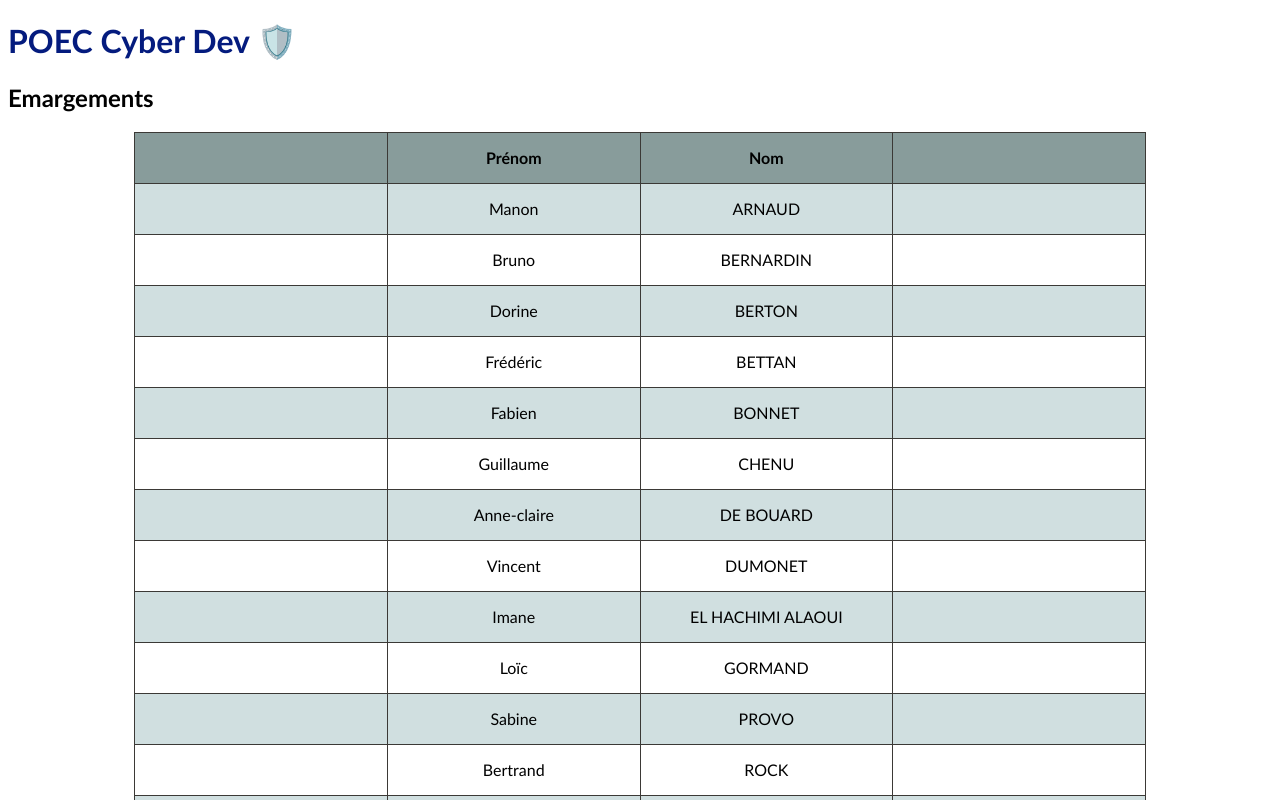
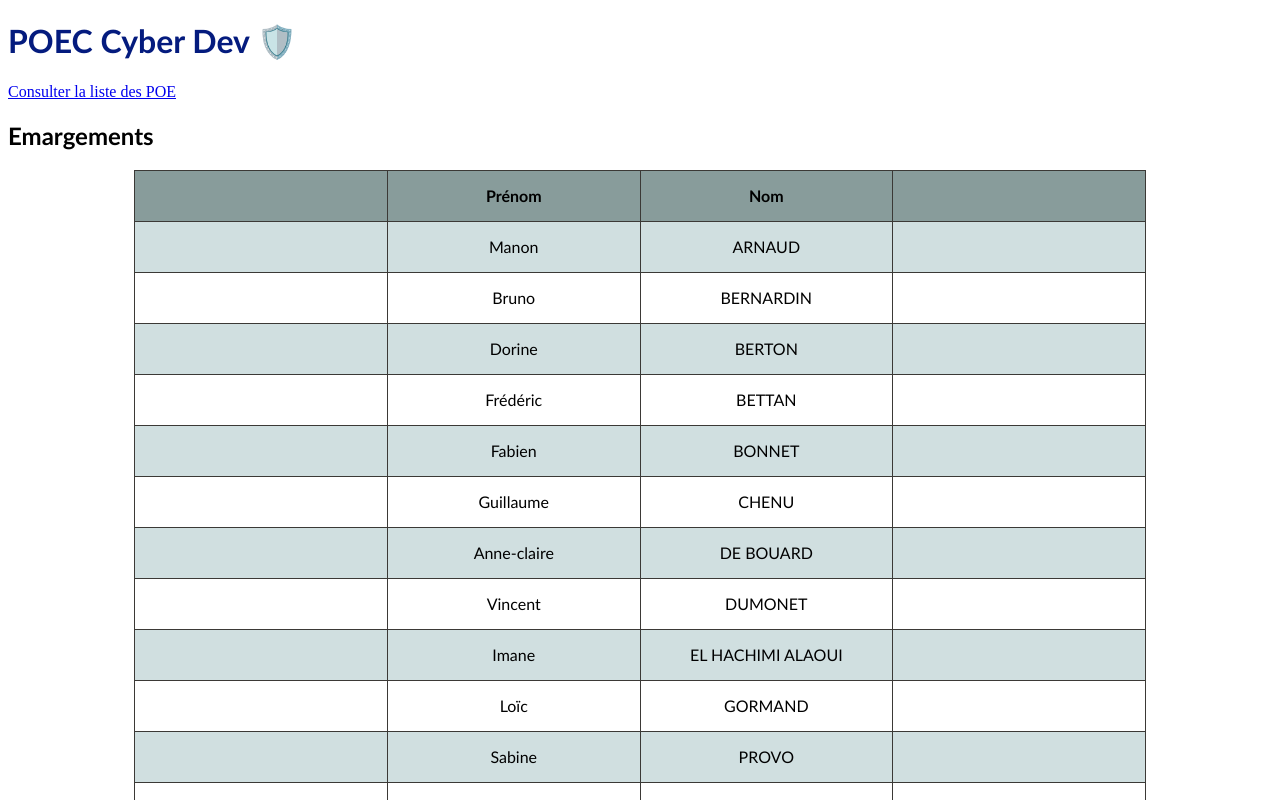
Before and after one commit to AnneClr/project_poe, an Angular app: page /interns in a window 1280 px wide. Shown: the top 800 px of the page. Built offline with nearby package versions, Linux system fonts and the light colour scheme; data requests are answered from the project's data file.

Commit message:
POE_US1-Add link to go to the page with the list of POE

```diff
--- a/src/app/app.component.html
+++ b/src/app/app.component.html
@@ -1,4 +1,5 @@
 <h1>{{ title }}</h1>
 
+<a [routerLink]="['/poe']">Consulter la liste des POE</a>
 
 <router-outlet></router-outlet>
```
